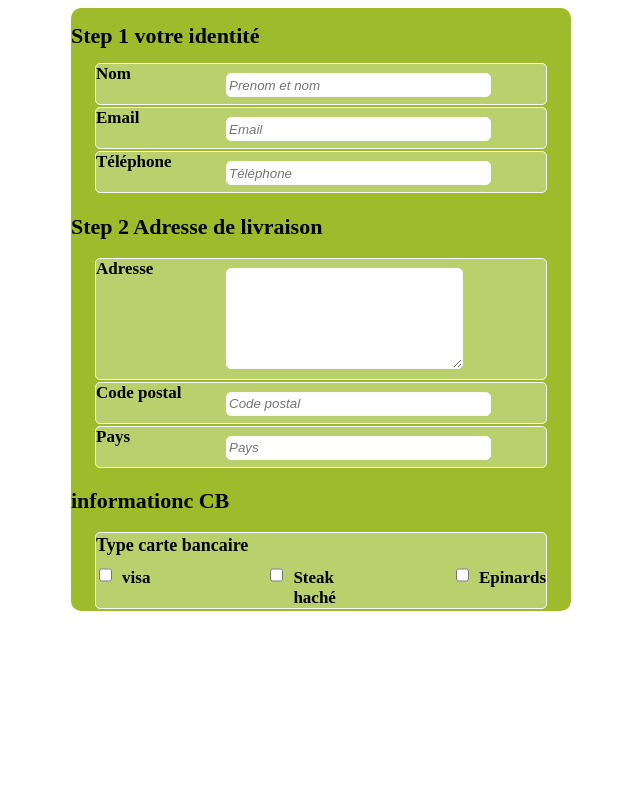
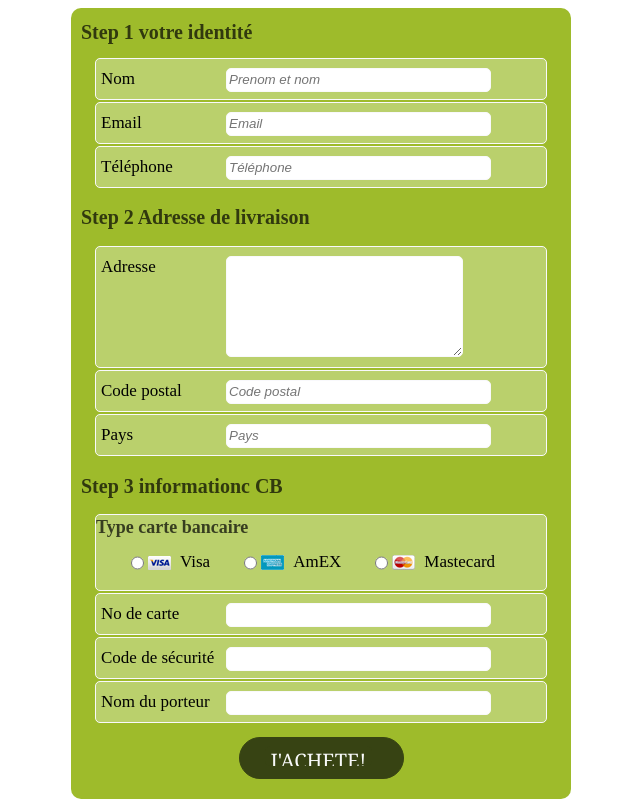
Before and after one commit to absitwebb/projetformulaire, a plain HTML site: page index.html in a window 1280 px wide. Shown: the whole page, without its empty margins (319-959 px from the left). Drawn offline with Linux system fonts and the light colour scheme.

Commit message:
sauvegarde 4

```diff
--- a/index.html
+++ b/index.html
@@ -5,6 +5,8 @@
     <meta http-equiv="X-UA-Compatible" content="IE=edge" />
     <meta name="viewport" content="width=device-width, initial-scale=1.0" />
     <link rel="stylesheet" href="styleformulaire.css" />
+
+
     <title>projet formulaire</title>
   </head>
   <body class="body">
@@ -14,7 +16,7 @@
         <h1>Step 1 votre identité</h1>
         <!------------------------ debut formulaire nom ----------------->
         <form method="post" action="traitement.php">
-          <!------------------------block nom ----------------->
+          <!------------------------debut 1er block ----------------->
           <div class="nom">
             <label for="pseudo">Nom</label>
             <input
@@ -49,12 +51,12 @@
             />
           </div>
 
-           <!------------------------ fin block nom----------------->
+           <!------------------------ fin 1er block----------------->
 
       </header>
-      <!------------------------ debut header ----------------->
+      <!------------------------ fin header ----------------->
 
-      <!------------------------ debut section1 ----------------->
+      <!------------------------ debut 2éme block ----------------->
       <section >
         <h1>Step 2 Adresse de livraison</h1>
 
@@ -88,24 +90,72 @@
 
 
       </section>
-      <!------------------------ fin section1 ----------------->
-      <!------------------------ debut section2 ----------------->
+      <!------------------------ fin 2éme block ----------------->
+
+      <!------------------------ debut 3ème block ----------------->
       <section  >
-        <h1>informationc CB</h1>
+        <h1>Step 3 informationc CB</h1>
+        <!------------------------ debut block cartes bancaires ----------------->
         <div class="infocb">
-          <h2>Type carte bancaire</h2>
-       <div class="infocb_input">
-        <input type="checkbox" name="visa" id="visa" /> <label for="visa">visa</label>
-       <input type="checkbox" name="steak" id="steak" /> <label for="steak">Steak haché</label>
-       <input type="checkbox" name="epinards" id="epinards" /> <label for="epinards">Epinards</label>
+
+            <h2>Type carte bancaire</h2>
+
+            <div class="infocb_input">
+
+         <input type="radio" name="cartesb" id="visa" />
+        <img src="images/visa.png" alt="carte visa" />
+        <label for="visa">Visa</label>
+       <input type="radio" name="cartesb" id="amex" />
+       <img src="images/amex.png" alt="carte visa" />
+        <label for="amex">AmEX</label>
+       <input type="radio" name="cartesb" id="mastecard" />
+       <img src="images/mastercarte.png" alt="carte visa" />
+        <label for="mastecard">Mastecard</label>
        </div>
         </div>
-        <div class="container2"></div>
-        <div class="container3"></div>
+
+        <!------------------------ fin block cartes bancaires ----------------->
+        <div class="nom">
+           <label for="pseudo">No de carte</label>
+            <input
+              type="text"
+              name="nocarte"
+              id="nocarte"
+               size="30"
+              maxlength="30"
+            />
+        </div>
+        <div class="nom">
+           <label for="pseudo">Code de sécurité</label>
+            <input
+              type="text"
+              name="codes"
+              id="codes"
+               size="30"
+              maxlength="30"
+            />
+        </div>
+        <div class="nom">
+         <label for="pseudo">Nom du porteur </label>
+            <input
+              type="text"
+              name="nporteur"
+              id="nporteur"
+               size="30"
+              maxlength="30"
+            />
+      </div>
       </section>
+      <!------------------------ fin 3ème block ----------------->
+   <!------------------------ bouton envoie ----------------->
+      <footer class="btn">
+<input type="submit" value="J'ACHETE!" />
+
       <!------------------------ fin section2 ----------------->
       </form>
+       </footer>
       <!------------------------ fin formulaire nom ----------------->
+
     </div>
   </body>
 </html>
--- a/styleformulaire.css
+++ b/styleformulaire.css
@@ -14,9 +14,12 @@
 }
 
 h1 {
+  position: relative;
   color: rgb(3, 3, 3);
-  font-size: 22px;
+  font-size: 20px;
   font-family: "Times New Roman", Times, serif;
+  left: 10px;
+  opacity: 0.7;
 }
 
 .nom {
@@ -51,8 +54,10 @@ input {
 }
 
 label {
-  font-weight: bold;
   font-size: 17px;
+  position: relative;
+  top: 10px;
+  left: 5px;
 }
 textarea {
   display: block;
@@ -78,17 +83,44 @@ textarea {
 .infocb h2 {
   font-size: 18px;
   margin-top: 2px;
+  opacity: 0.7;
 }
 
-.infocb_input {
-  display: flex;
-  justify-content: flex-end;
-  padding-top: 5px;
-  margin: 10px;
+.infocb_input input {
+  display: inline-block;
+
+  margin: auto;
+  margin-left: 35px;
 }
 
 .infocb_input label {
   position: relative;
-  left: 10px;
-  top: -8px;
+  left: 5px;
+  top: -6px;
 }
+
+.infocb_input img {
+  position: relative;
+  bottom: 3px;
+}
+.btn {
+  width: 163px;
+  height: 40px;
+  border: 1px #374313 solid;
+  border-radius: 30px;
+  margin: auto;
+  background-color: #374313;
+  margin-top: 12px;
+  margin-bottom: 20px;
+}
+.btn input {
+  position: relative;
+  right: 105px;
+  top: 19px;
+  color: rgb(249, 250, 250);
+  background-color: #374313;
+  border: #374313;
+  font-size: 20px;
+  font-style: normal;
+  font-family: Georgia, "Times New Roman", Times, serif;
+}
```
Also changed, not shown: images/amex.png (added), images/mastercarte.png (added), images/visa.png (added).
